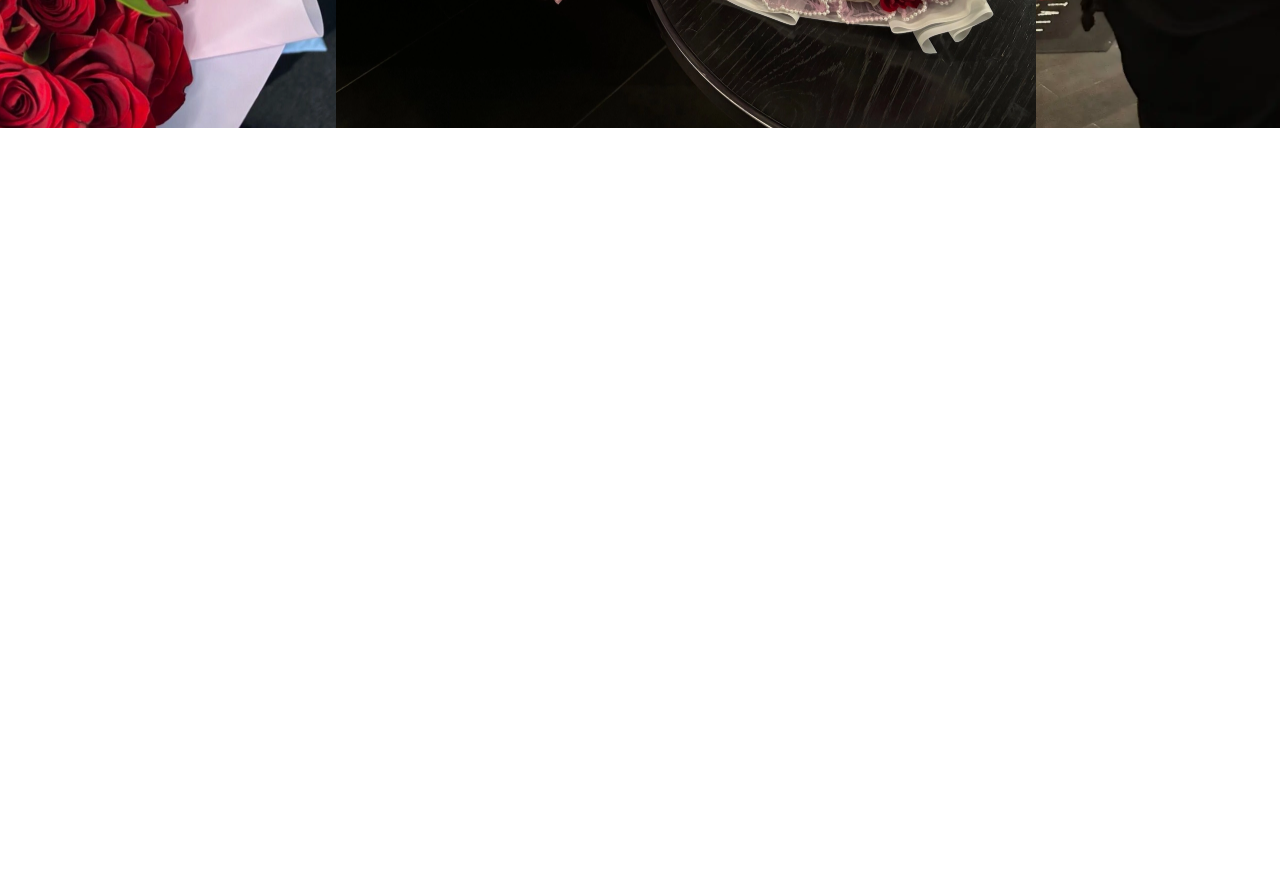
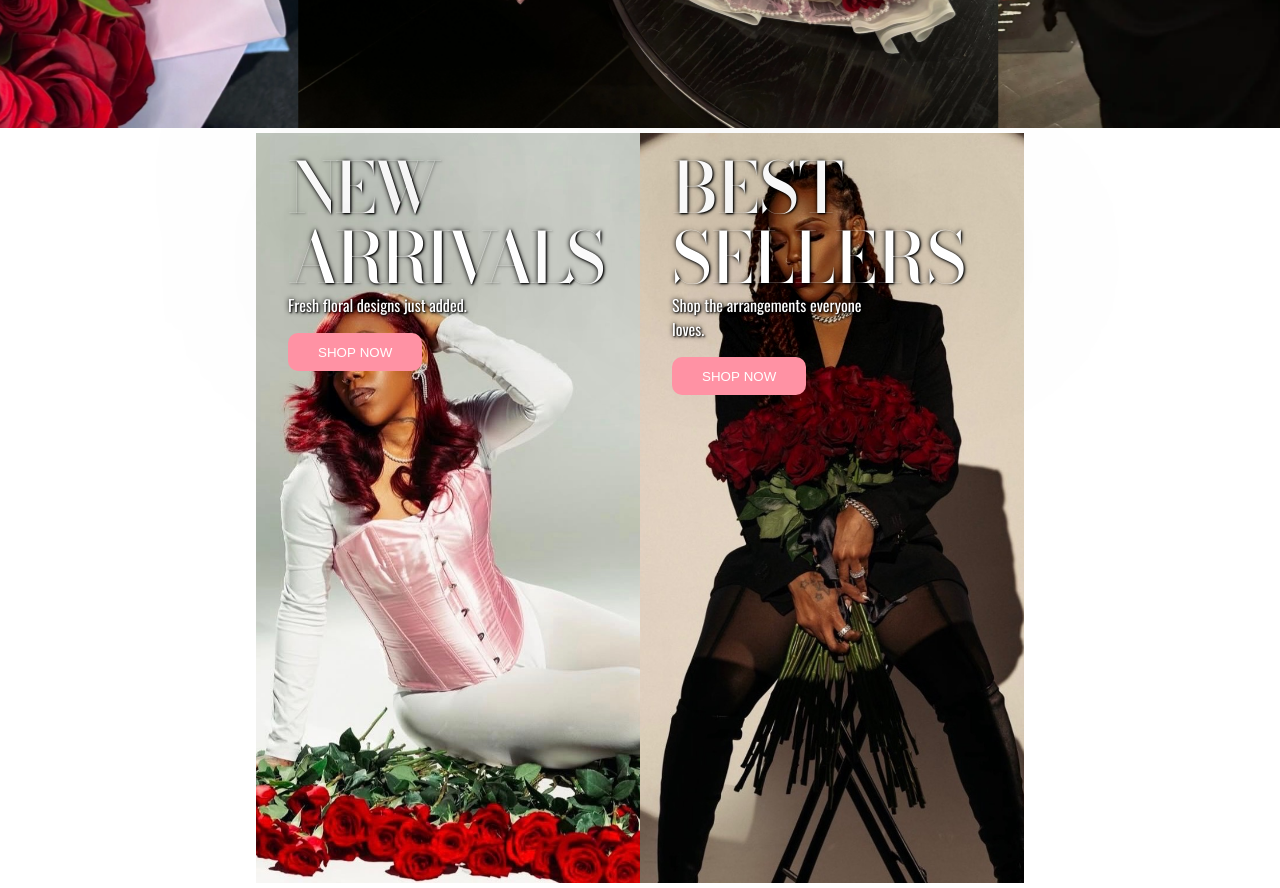
Before and after one commit to AllenCodess/Floralsite, a React (Vite) app in the folder frontend/: page / in a window 1280 px wide. Shown: the part 860-1748 px from the top of the page. Before the commit the page ends 993 px from the top, so only its background shows below. Built offline with nearby package versions, Linux system fonts and the light colour scheme.

Commit message:
added call to action section

```diff
--- a/frontend/index.html
+++ b/frontend/index.html
@@ -15,6 +15,12 @@
       href="https://fonts.googleapis.com/css2?family=Oswald:wght@200..700&display=swap"
       rel="stylesheet"
     />
+    <link rel="preconnect" href="https://fonts.googleapis.com" />
+    <link rel="preconnect" href="https://fonts.gstatic.com" crossorigin />
+    <link
+      href="https://fonts.googleapis.com/css2?family=Bodoni+Moda:ital,opsz,wght@0,6..96,400..900;1,6..96,400..900&display=swap"
+      rel="stylesheet"
+    />
     <meta name="viewport" content="width=device-width, initial-scale=1.0" />
     <title>floral-site</title>
   </head>
--- a/frontend/src/App.jsx
+++ b/frontend/src/App.jsx
@@ -1,11 +1,13 @@
 import NavBar from "./components/NavBar";
 import Carousel from "./components/Carousel";
+import CallToAction from "./components/CallToAction";
 
 function App() {
   return (
     <>
       <NavBar />
       <Carousel />
+      <CallToAction />
     </>
   );
 }
--- /dev/null
+++ b/frontend/src/components/CallToAction.jsx
@@ -0,0 +1,26 @@
+const CallToAction = () => {
+  return (
+    <>
+      <div className="ctacontainer">
+        <div className="cta-left">
+          <img className="ctaimg1" src="cta1.jpeg" alt="" />
+          <div className="cta-left-text">
+            <h1 className="cta-header">NEW ARRIVALS</h1>
+            <p className="cta-desc">Fresh floral designs just added.</p>
+            <button className="cta-btn">SHOP NOW</button>
+          </div>
+        </div>
+        <div className="cta-right">
+          <img className="ctaimg2" src="cta2.jpeg" alt="" />
+          <div className="cta-left-text">
+            <h1 className="cta-header2">BEST SELLERS</h1>
+            <p className="cta-desc">Shop the arrangements everyone loves.</p>
+            <button className="cta-btn">SHOP NOW</button>
+          </div>
+        </div>
+      </div>
+    </>
+  );
+};
+
+export default CallToAction;
--- a/frontend/src/components/Carousel.jsx
+++ b/frontend/src/components/Carousel.jsx
@@ -11,8 +11,8 @@ const Carousel = () => {
           </p>
         </div>
         <div className="track">
-          {[...images, ...images].map((img) => (
-            <div className="item" key={img}>
+          {[...images, ...images].map((img, index) => (
+            <div className="item" key={index}>
               <img className="heroimg" src={`${img}.webp`} />
             </div>
           ))}
--- a/frontend/src/components/NavBar.jsx
+++ b/frontend/src/components/NavBar.jsx
@@ -18,6 +18,7 @@ const NavBar = () => {
           <ul className="nav-list">
             <li className="nav-list-items">HOME</li>
             <li className="nav-list-items">ABOUT</li>
+            <li className="nav-list-items">GALLERY</li>
             <li className="nav-list-items">SHOP ALL</li>
             <li className="nav-list-items">LOGIN</li>
           </ul>
@@ -30,6 +31,7 @@ const NavBar = () => {
       <ul className={`mobile-menu ${menuOpen ? "open" : ""}`}>
         <li onClick={toggleHamburger}>HOME</li>
         <li onClick={toggleHamburger}>ABOUT</li>
+        <li onClick={toggleHamburger}>GALLERY</li>
         <li onClick={toggleHamburger}>SHOP ALL</li>
         <li onClick={toggleHamburger}>LOGIN</li>
       </ul>
--- a/frontend/src/index.css
+++ b/frontend/src/index.css
@@ -135,6 +135,67 @@
   width: 700px;
 }
 
+/* CALL TO ACTION SECTION */
+
+.ctacontainer {
+  display: grid;
+  grid-template-columns: auto auto;
+  width: 60%;
+  margin: 0 auto;
+}
+
+.ctaimg1,
+.ctaimg2 {
+  width: 100%;
+  height: 750px;
+  object-fit: cover;
+}
+
+.cta-left {
+  position: relative;
+}
+
+.cta-right {
+  position: relative;
+}
+
+.cta-left-text {
+  position: absolute;
+  top: 20px;
+  color: white;
+  width: 50%;
+  margin-left: 2rem;
+  text-shadow:
+    1px 1px 2px black,
+    0 0 200px black,
+    0 0 5px black;
+}
+
+.cta-header {
+  letter-spacing: -5px;
+}
+
+.cta-header,
+.cta-header2 {
+  font-family: "Bodoni Moda", serif;
+  font-size: 70px;
+  font-weight: 500;
+  line-height: 70px;
+}
+
+.cta-desc {
+  font-family: "Oswald", sans-serif;
+  margin-bottom: 1rem;
+}
+
+.cta-btn {
+  padding: 10px 30px;
+  color: white;
+  background-color: rgb(255, 146, 164);
+  border: none;
+  border-radius: 10px;
+}
+
 /* Media Queries */
 
 @media (max-width: 767px) {
```
Also changed, not shown: frontend/public/cta1.jpeg (added), frontend/public/cta2.jpeg (added).
